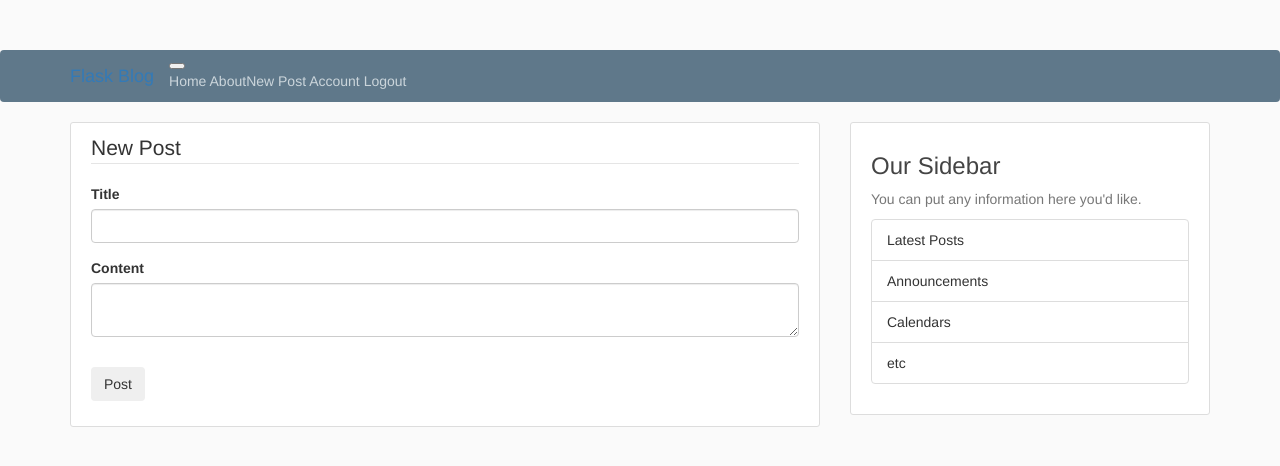
After one commit to PavanS27/Flask_Tutorial, a Flask app: page /post/new in a window 1280 px wide. The commit adds this page. Shown: the top 466 px of the page. Run offline with Flask 2, Linux system fonts and the light colour scheme; a user stored in the database is signed in; some libraries are stand-ins or nearby versions.

Commit message:
new post

```diff
--- a/flaskblog/forms.py
+++ b/flaskblog/forms.py
@@ -1,7 +1,7 @@
 from flask_wtf import FlaskForm
 from flask_wtf.file import FileField,FileAllowed
 from flask_login import current_user
-from wtforms import StringField, PasswordField, SubmitField, BooleanField
+from wtforms import StringField, PasswordField, SubmitField, BooleanField,TextAreaField
 from wtforms.validators import DataRequired, Length, Email, EqualTo,ValidationError
 from flaskblog.models import User
 
@@ -50,3 +50,9 @@ class UpdateAccountForm(FlaskForm):
             user = User.query.filter_by(email = email.data).first()
             if user:
                 raise ValidationError('Email already exists!!')
+
+
+class PostForm(FlaskForm):
+    title = StringField('Title',validators = [DataRequired()])
+    content = TextAreaField('Content',validators=[DataRequired()])
+    submit = SubmitField('Post')
--- a/flaskblog/routes.py
+++ b/flaskblog/routes.py
@@ -3,7 +3,7 @@ import os
 from PIL import Image
 from flask import render_template, url_for, flash, redirect,request
 from flaskblog import app,bcrypt,db
-from flaskblog.forms import RegistrationForm, LoginForm,UpdateAccountForm
+from flaskblog.forms import RegistrationForm, LoginForm,UpdateAccountForm,PostForm
 from flaskblog.models import User, Post
 from flask_login import login_user,current_user,logout_user,login_required
 
@@ -103,3 +103,13 @@ def account():
         form.email.data = current_user.email
     image_file = url_for('static',filename="profile_pics/" + current_user.image_file)
     return render_template('account.html', title="Account",image_file=image_file,form=form )
+
+
+@app.route("/post/new",methods=['GET','POST'])
+@login_required
+def new_post():
+    form = PostForm()
+    if form.validate_on_submit():
+        flash('Your Post has been created!','success')
+        return redirect(url_for('home'))
+    return render_template('create_post.html', title="New Post",form=form)
--- /dev/null
+++ b/flaskblog/templates/create_post.html
@@ -0,0 +1,39 @@
+{% extends "layout.html" %}
+ {% block content %}
+ <div class="content-section">
+    <form method="POST" action="">
+      {{form.hidden_tag()}}
+      <fieldset class="form-group">
+        <legend class="border-bottom mb-4">New Post</legend>
+
+        <div class="form-group">
+          {{form.title.label(class="form-control-label")}} {% if form.title.errors
+          %} {{form.title(class="form-control form-control-lg is-invalid")}}
+          <div class="invalid-feedback">
+            {% for error in form.title.errors %}
+            <span>{{error}}</span>
+            {% endfor %}
+          </div>
+          {% else %} {{form.title(class="form-control form-control-lg")}} {% endif
+          %}
+        </div>
+        <div class="form-group">
+          {{form.content.label(class="form-control-label")}} {% if
+          form.content.errors %} {{form.content(class="form-control
+          form-control-lg is-invalid")}}
+          <div class="invalid-feedback">
+            {% for error in form.content.errors %}
+            <span>{{error}}</span>
+            {% endfor %}
+          </div>
+          {% else %} {{form.content(class="form-control form-control-lg")}} {%
+          endif %}
+        </div>
+      </fieldset>
+      <div class="form-group">{{form.submit(class="btn btn-outline-info")}}</div>
+    </form>
+  </div>
+
+
+
+{% endblock content%}
--- a/flaskblog/templates/layout.html
+++ b/flaskblog/templates/layout.html
@@ -41,6 +41,7 @@
             <!-- Navbar Right Side -->
             <div class="navbar-nav">
               {% if current_user.is_authenticated %}
+              <a class="nav-item nav-link" href="{{url_for("new_post")}}">New Post</a>
               <a class="nav-item nav-link" href="{{url_for("account")}}">Account</a>
               <a class="nav-item nav-link" href="{{url_for("logout")}}">Logout</a>
               {% else %}
```
